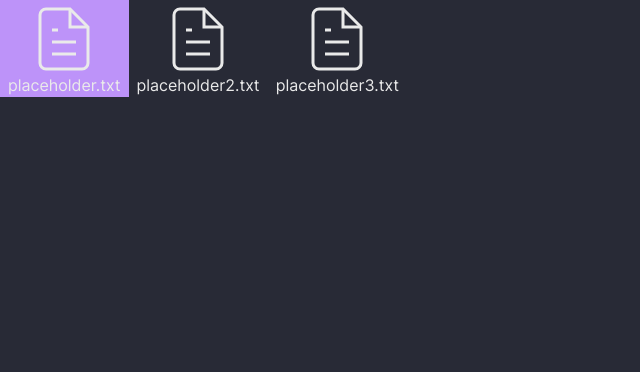
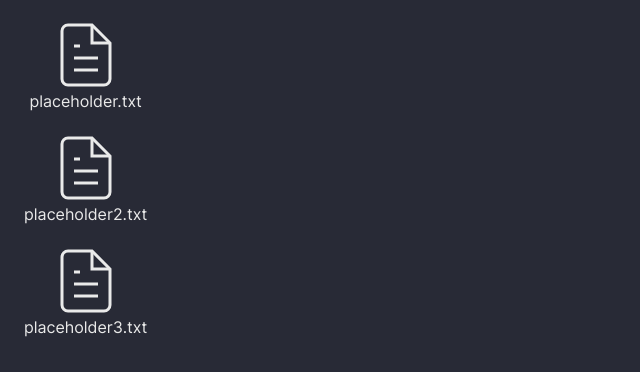
Before and after one commit to brenobaptista/maia-os, a SvelteKit app: page / in a window 1280 px wide. Shown: the top 372 px of the page, without its empty margins (0-640 px from the left). Built offline with nearby package versions, Linux system fonts and the light colour scheme.

Commit message:
Align desktop icons in columns

```diff
--- a/src/routes/Desktop.svelte
+++ b/src/routes/Desktop.svelte
@@ -6,6 +6,7 @@
 	];
 </script>
 
+<div class="desktop">
 	{#each files as file}
 		<button on:click={() => console.log(file.name)}>
 			<svg
@@ -29,8 +30,19 @@
 			</div>
 		</button>
 	{/each}
+</div>
 
 <style>
+	.desktop {
+		max-height: 100vh;
+		display: flex;
+		flex-direction: column;
+		flex-wrap: wrap;
+		align-content: flex-start;
+		gap: 1rem;
+		margin: 1rem;
+	}
+
 	button {
 		border-color: transparent;
 		background-color: transparent;
```
Lines whose indentation alone changed are shown as unchanged.
